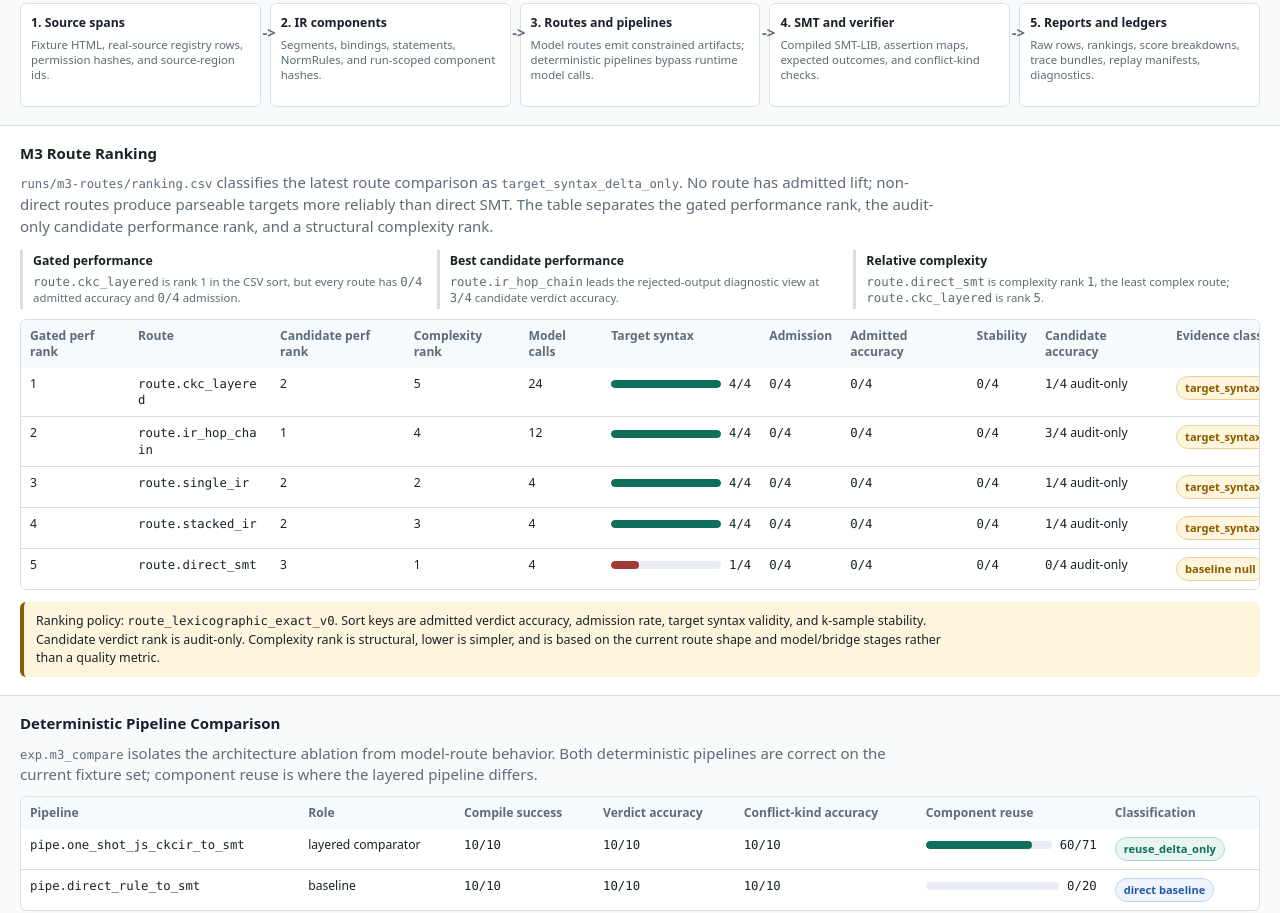
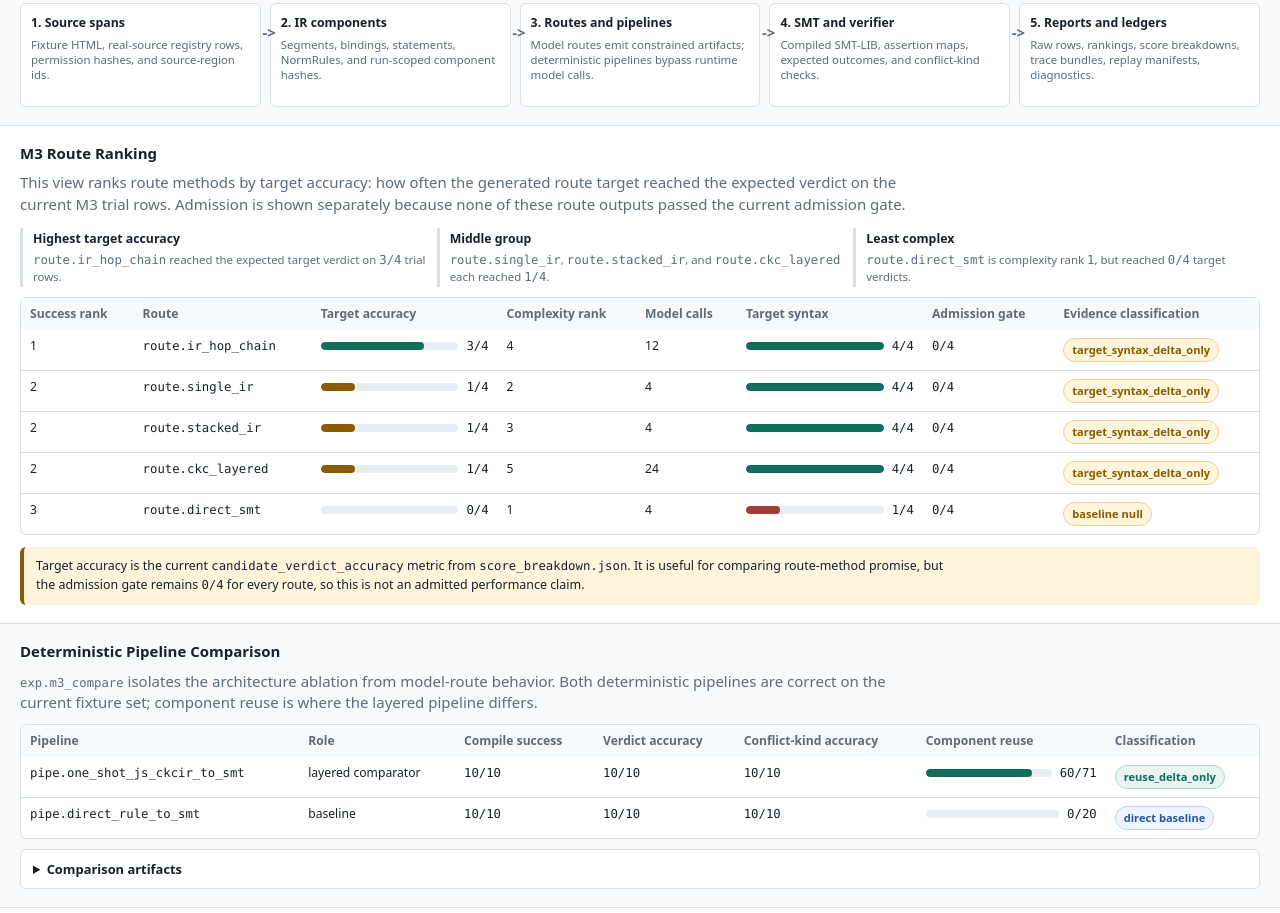
Before and after one commit to eturkes/ckc-ui, a website: page index.html in a window 1280 px wide. Shown: the part 652-1565 px from the top of the page. Drawn offline with Linux system fonts and the light colour scheme.

Commit message:
Simplify M3 success ranking

```diff
--- a/index.html
+++ b/index.html
@@ -75,7 +75,7 @@
     .table-wrap { overflow-x: auto; border: 1px solid var(--line); border-radius: 6px; background: #fff; margin-top: 10px; }
     table { width: 100%; border-collapse: collapse; min-width: 760px; }
     table.wide { min-width: 980px; }
-    table.extra-wide { min-width: 1320px; }
+    table.extra-wide { min-width: 1120px; }
     th, td { border-bottom: 1px solid var(--line); padding: 8px 9px; text-align: left; vertical-align: top; font-size: .81rem; line-height: 1.32; }
     tr:last-child th, tr:last-child td { border-bottom: 0; }
     th { color: var(--muted); background: #f7fafc; font-weight: 800; }
@@ -223,109 +223,91 @@
     <section class="band">
       <div class="wrap">
         <h2>M3 Route Ranking</h2>
-        <p><code>runs/m3-routes/ranking.csv</code> classifies the latest route comparison as <code>target_syntax_delta_only</code>. No route has admitted lift; non-direct routes produce parseable targets more reliably than direct SMT. The table separates the gated performance rank, the audit-only candidate performance rank, and a structural complexity rank.</p>
+        <p>This view ranks route methods by target accuracy: how often the generated route target reached the expected verdict on the current M3 trial rows. Admission is shown separately because none of these route outputs passed the current admission gate.</p>
         <div class="rank-strip" aria-label="Route ranking summary">
           <div class="rank-fact">
-            <strong>Gated performance</strong>
-            <span><code>route.ckc_layered</code> is rank 1 in the CSV sort, but every route has <code>0/4</code> admitted accuracy and <code>0/4</code> admission.</span>
+            <strong>Highest target accuracy</strong>
+            <span><code>route.ir_hop_chain</code> reached the expected target verdict on <code>3/4</code> trial rows.</span>
           </div>
           <div class="rank-fact">
-            <strong>Best candidate performance</strong>
-            <span><code>route.ir_hop_chain</code> leads the rejected-output diagnostic view at <code>3/4</code> candidate verdict accuracy.</span>
+            <strong>Middle group</strong>
+            <span><code>route.single_ir</code>, <code>route.stacked_ir</code>, and <code>route.ckc_layered</code> each reached <code>1/4</code>.</span>
           </div>
           <div class="rank-fact">
-            <strong>Relative complexity</strong>
-            <span><code>route.direct_smt</code> is complexity rank <code>1</code>, the least complex route; <code>route.ckc_layered</code> is rank <code>5</code>.</span>
+            <strong>Least complex</strong>
+            <span><code>route.direct_smt</code> is complexity rank <code>1</code>, but reached <code>0/4</code> target verdicts.</span>
           </div>
         </div>
         <div class="table-wrap">
           <table class="extra-wide">
             <thead>
               <tr>
-                <th>Gated perf rank</th>
+                <th>Success rank</th>
                 <th>Route</th>
-                <th>Candidate perf rank</th>
+                <th>Target accuracy</th>
                 <th>Complexity rank</th>
                 <th>Model calls</th>
                 <th>Target syntax</th>
-                <th>Admission</th>
-                <th>Admitted accuracy</th>
-                <th>Stability</th>
-                <th>Candidate accuracy</th>
+                <th>Admission gate</th>
                 <th>Evidence classification</th>
               </tr>
             </thead>
             <tbody>
               <tr>
                 <td class="num">1</td>
+                <td><code>route.ir_hop_chain</code></td>
+                <td><span class="ratio"><span class="track"><span class="fill green" style="width:75%"></span></span><code>3/4</code></span></td>
+                <td class="num">4</td>
+                <td class="num">12</td>
+                <td><span class="ratio"><span class="track"><span class="fill green" style="width:100%"></span></span><code>4/4</code></span></td>
+                <td><code>0/4</code></td>
+                <td><span class="tag amber">target_syntax_delta_only</span></td>
+              </tr>
+              <tr>
+                <td class="num">2</td>
+                <td><code>route.single_ir</code></td>
+                <td><span class="ratio"><span class="track"><span class="fill amber" style="width:25%"></span></span><code>1/4</code></span></td>
+                <td class="num">2</td>
+                <td class="num">4</td>
+                <td><span class="ratio"><span class="track"><span class="fill green" style="width:100%"></span></span><code>4/4</code></span></td>
+                <td><code>0/4</code></td>
+                <td><span class="tag amber">target_syntax_delta_only</span></td>
+              </tr>
+              <tr>
+                <td class="num">2</td>
+                <td><code>route.stacked_ir</code></td>
+                <td><span class="ratio"><span class="track"><span class="fill amber" style="width:25%"></span></span><code>1/4</code></span></td>
+                <td class="num">3</td>
+                <td class="num">4</td>
+                <td><span class="ratio"><span class="track"><span class="fill green" style="width:100%"></span></span><code>4/4</code></span></td>
+                <td><code>0/4</code></td>
+                <td><span class="tag amber">target_syntax_delta_only</span></td>
+              </tr>
+              <tr>
+                <td class="num">2</td>
                 <td><code>route.ckc_layered</code></td>
-                <td class="num">2</td>
+                <td><span class="ratio"><span class="track"><span class="fill amber" style="width:25%"></span></span><code>1/4</code></span></td>
                 <td class="num">5</td>
                 <td class="num">24</td>
                 <td><span class="ratio"><span class="track"><span class="fill green" style="width:100%"></span></span><code>4/4</code></span></td>
                 <td><code>0/4</code></td>
-                <td><code>0/4</code></td>
-                <td><code>0/4</code></td>
-                <td><code>1/4</code> audit-only</td>
-                <td><span class="tag amber">target_syntax_delta_only</span></td>
-              </tr>
-              <tr>
-                <td class="num">2</td>
-                <td><code>route.ir_hop_chain</code></td>
-                <td class="num">1</td>
-                <td class="num">4</td>
-                <td class="num">12</td>
-                <td><span class="ratio"><span class="track"><span class="fill green" style="width:100%"></span></span><code>4/4</code></span></td>
-                <td><code>0/4</code></td>
-                <td><code>0/4</code></td>
-                <td><code>0/4</code></td>
-                <td><code>3/4</code> audit-only</td>
                 <td><span class="tag amber">target_syntax_delta_only</span></td>
               </tr>
               <tr>
                 <td class="num">3</td>
-                <td><code>route.single_ir</code></td>
-                <td class="num">2</td>
-                <td class="num">2</td>
-                <td class="num">4</td>
-                <td><span class="ratio"><span class="track"><span class="fill green" style="width:100%"></span></span><code>4/4</code></span></td>
-                <td><code>0/4</code></td>
-                <td><code>0/4</code></td>
-                <td><code>0/4</code></td>
-                <td><code>1/4</code> audit-only</td>
-                <td><span class="tag amber">target_syntax_delta_only</span></td>
-              </tr>
-              <tr>
-                <td class="num">4</td>
-                <td><code>route.stacked_ir</code></td>
-                <td class="num">2</td>
-                <td class="num">3</td>
-                <td class="num">4</td>
-                <td><span class="ratio"><span class="track"><span class="fill green" style="width:100%"></span></span><code>4/4</code></span></td>
-                <td><code>0/4</code></td>
-                <td><code>0/4</code></td>
-                <td><code>0/4</code></td>
-                <td><code>1/4</code> audit-only</td>
-                <td><span class="tag amber">target_syntax_delta_only</span></td>
-              </tr>
-              <tr>
-                <td class="num">5</td>
                 <td><code>route.direct_smt</code></td>
-                <td class="num">3</td>
+                <td><span class="ratio"><span class="track"><span class="fill red" style="width:0%"></span></span><code>0/4</code></span></td>
                 <td class="num">1</td>
                 <td class="num">4</td>
                 <td><span class="ratio"><span class="track"><span class="fill red" style="width:25%"></span></span><code>1/4</code></span></td>
                 <td><code>0/4</code></td>
-                <td><code>0/4</code></td>
-                <td><code>0/4</code></td>
-                <td><code>0/4</code> audit-only</td>
                 <td><span class="tag amber">baseline null</span></td>
               </tr>
             </tbody>
           </table>
         </div>
         <div class="note">
-          <p>Ranking policy: <code>route_lexicographic_exact_v0</code>. Sort keys are admitted verdict accuracy, admission rate, target syntax validity, and k-sample stability. Candidate verdict rank is audit-only. Complexity rank is structural, lower is simpler, and is based on the current route shape and model/bridge stages rather than a quality metric.</p>
+          <p>Target accuracy is the current <code>candidate_verdict_accuracy</code> metric from <code>score_breakdown.json</code>. It is useful for comparing route-method promise, but the admission gate remains <code>0/4</code> for every route, so this is not an admitted performance claim.</p>
         </div>
       </div>
     </section>
```
Also changed, not shown: .agent/memory.md.
